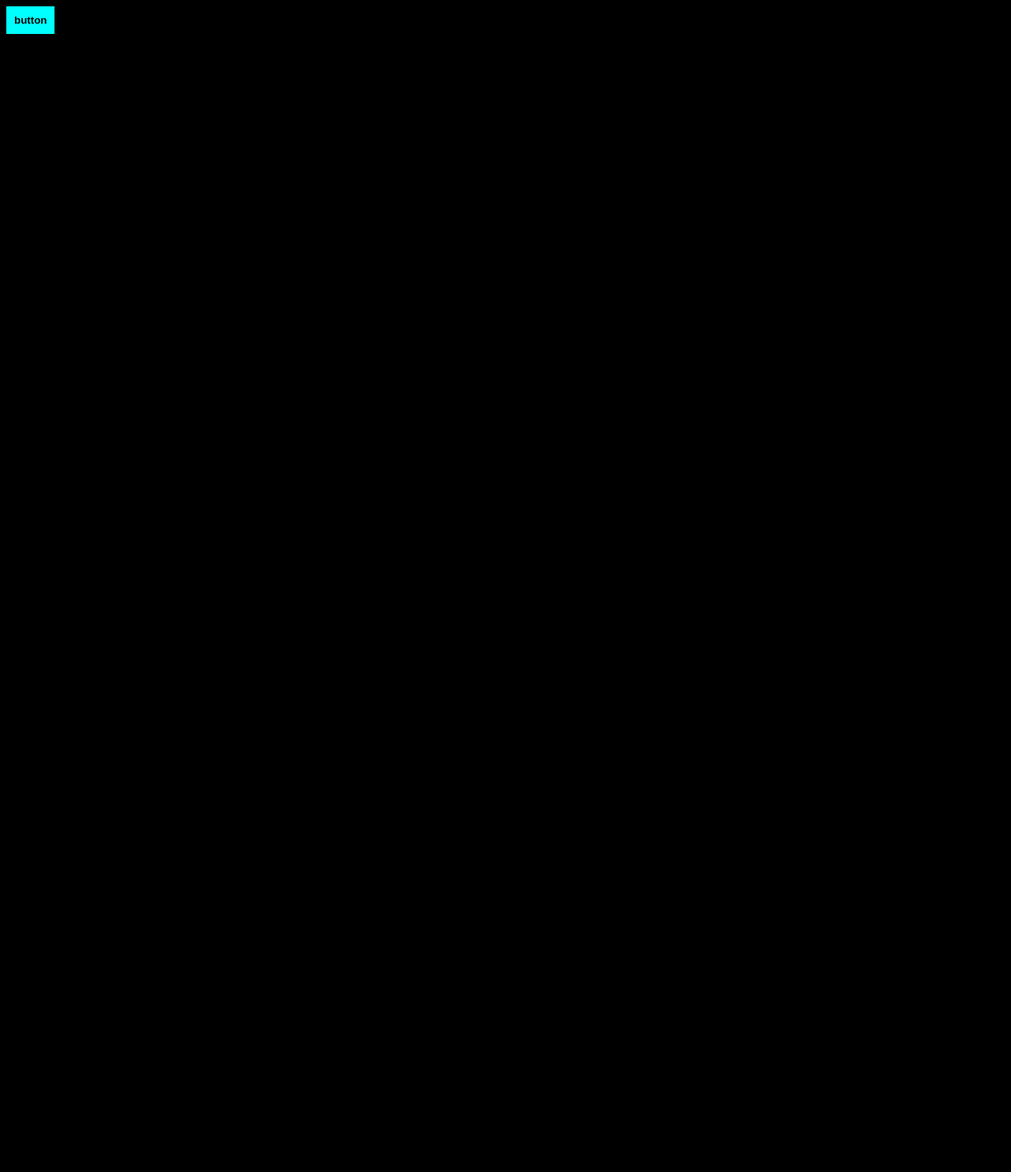
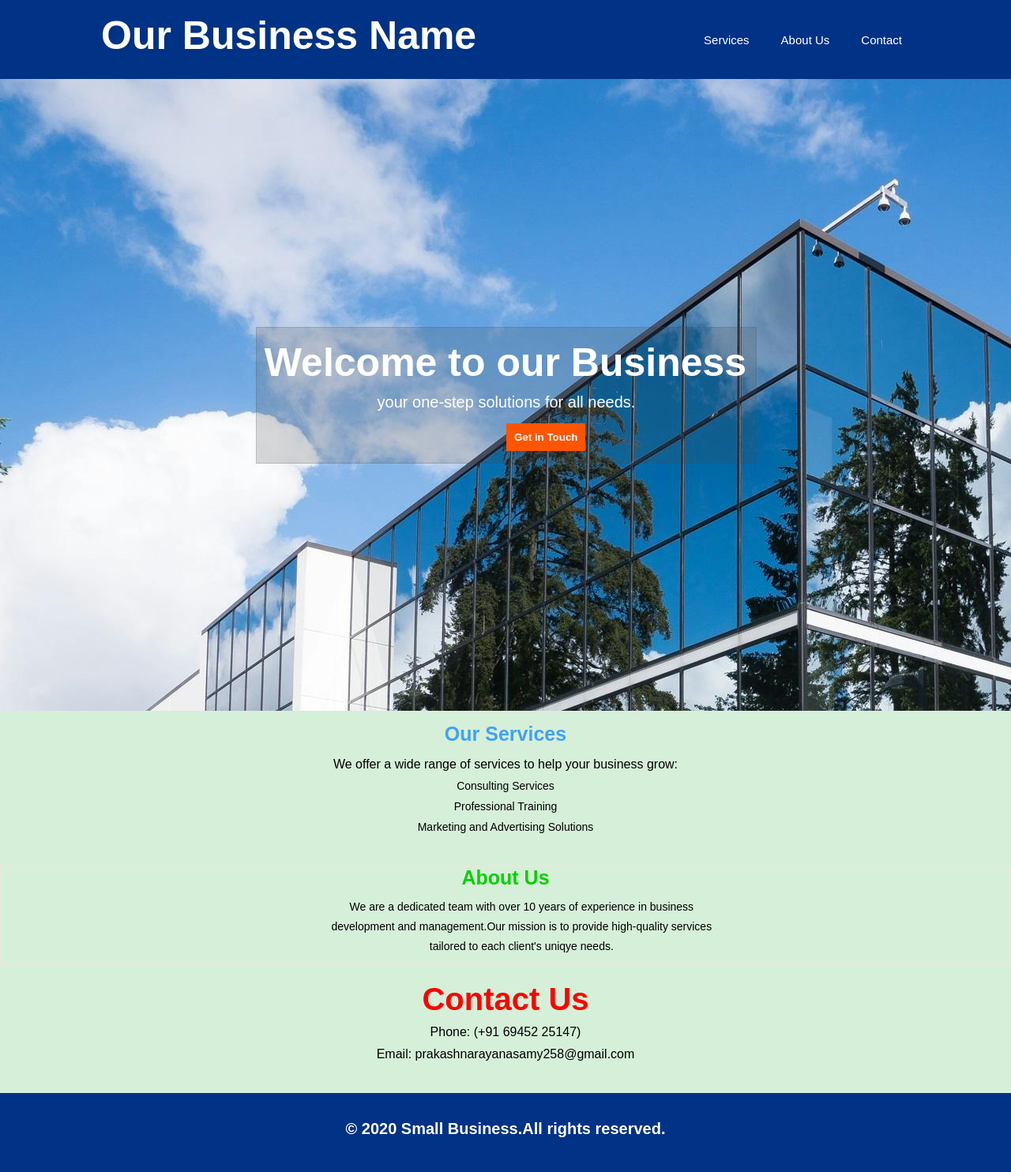
Before and after one commit to prakashN20004/Frontend-bussiness-website, a plain HTML site: page index.html in a window 1280 px wide. Shown: the whole page at 79% size. Before the commit the page ends 800 px from the top, so only its background shows below. Drawn offline with Linux system fonts and the light colour scheme.

Commit message:
update website front page

```diff
--- a/index.html
+++ b/index.html
@@ -1,27 +1,66 @@
 <!DOCTYPE html>
-  <title>Document</title>
-</head>
-<body>
-  <style>
-    body{
-      background-color: black;
-    }
-    button{
-      background-color: cyan;
-      padding: 10px;
-      border: none;
-      font-weight: bold;
-      cursor: pointer;
+<html>
+  <head>
+    <title>Business Home Page</title>
+    <link rel="stylesheet" href="business.css">
+    <link rel="stylesheet" href="general.css">
 
-    }
-    .button:hover{
-      box-shadow: cyan 0 0 5px,0 0 10px, 0 0 50px,0 0 100px,0 0 200px;
+  </head>
+  <body>
+    <div class="total-business-page">
+      <div class="header">
+        <p class="business-name">Our Business Name</p>
+        <div class="buttons">
+          <button class="services">Services</button>
+          <button class="About"> About Us</button>
+          <button class="contact">Contact</button>
+        </div>
+      </div>
+      <div class="background-image">
+        <div class="inside-image">
+          <div class="company-details">
+            <p class="welcome">Welcome to our Business</p>
+            <p class="solution">your one-step solutions for all needs.</p>
+            <button class="touch"><a class=" link" href="business. details.html " target="_blank"> Get in Touch</a></button>
+          </div>
 
 
-    }
-  </style>
-  <button class="button">button</button>
+        </div>
+      </div>
+      <div class="background-color">
+        <div class="total-detail">
+          <div class="details-1">
+            <p class="service">Our Services</p>
+            <p class="offer">We offer a wide range of services to help your business grow:</p>
+            <div class="company-info">
+              <p class="consult">Consulting Services</p>
+              <p class="professiona">Professional Training</p>
+              <p class="advertisment">Marketing and Advertising Solutions</p>
+            </div>
+          </div>
+          <div class="about-company">
+            <p class="about">About Us</p>
+            <p class="information">We are a dedicated team with over 10 years of experience in business development and management.Our mission is to provide high-quality services tailored to each client's uniqye needs.</p>
+          </div>
+          <div class="contact-1">
+            <p class="contact-us">Contact Us</p>
+              <p class="phone">Phone: (+91 69452 25147)</p>
+              <p class="Email">Email: prakashnarayanasamy258@gmail.com</p>
 
 
-</body>
+
+          </div>
+          <div class="footer">
+            <p  class="end">&#169;	2020 Small Business.All rights reserved.</p>
+
+          </div>
+        </div>
+
+
+
+      </div>
+
+      </div>
+
+  </body>
 </html>
```
Also changed, not shown: business home page.html (deleted, +0 -66 lines).
